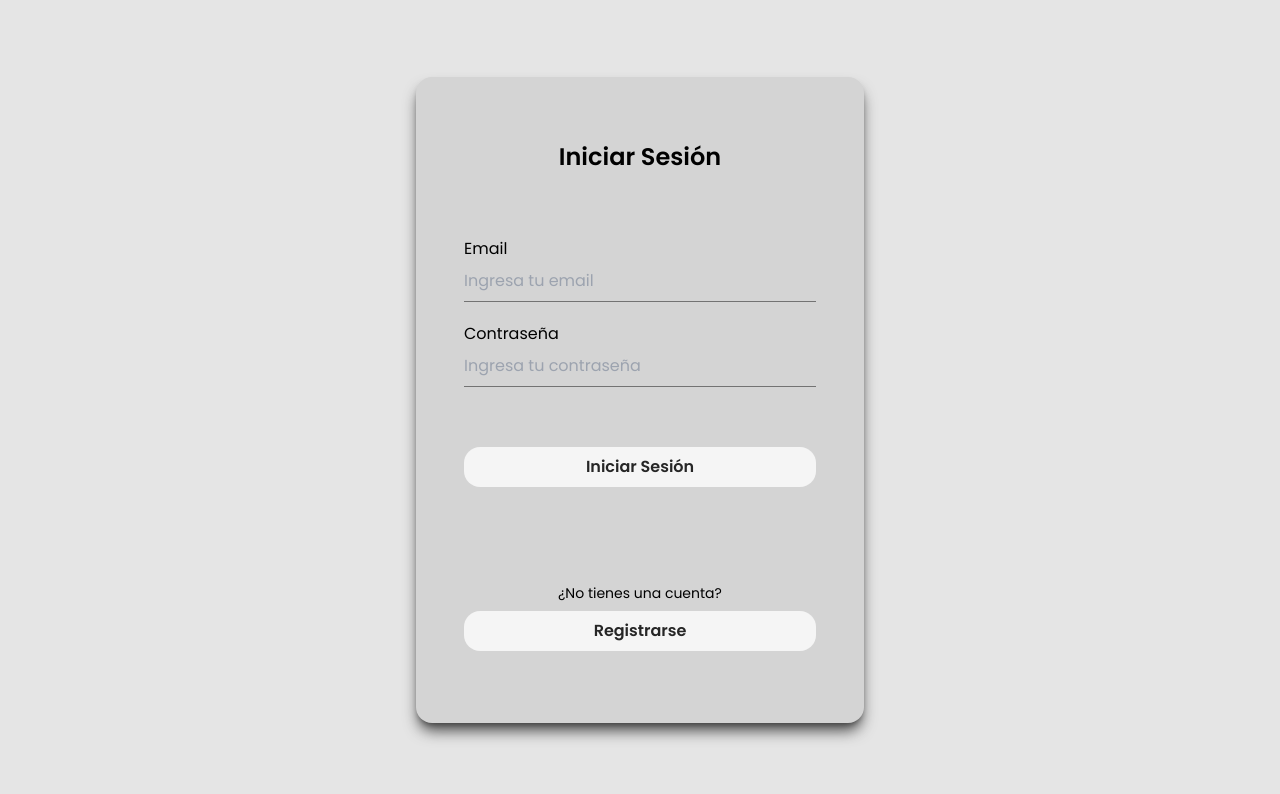
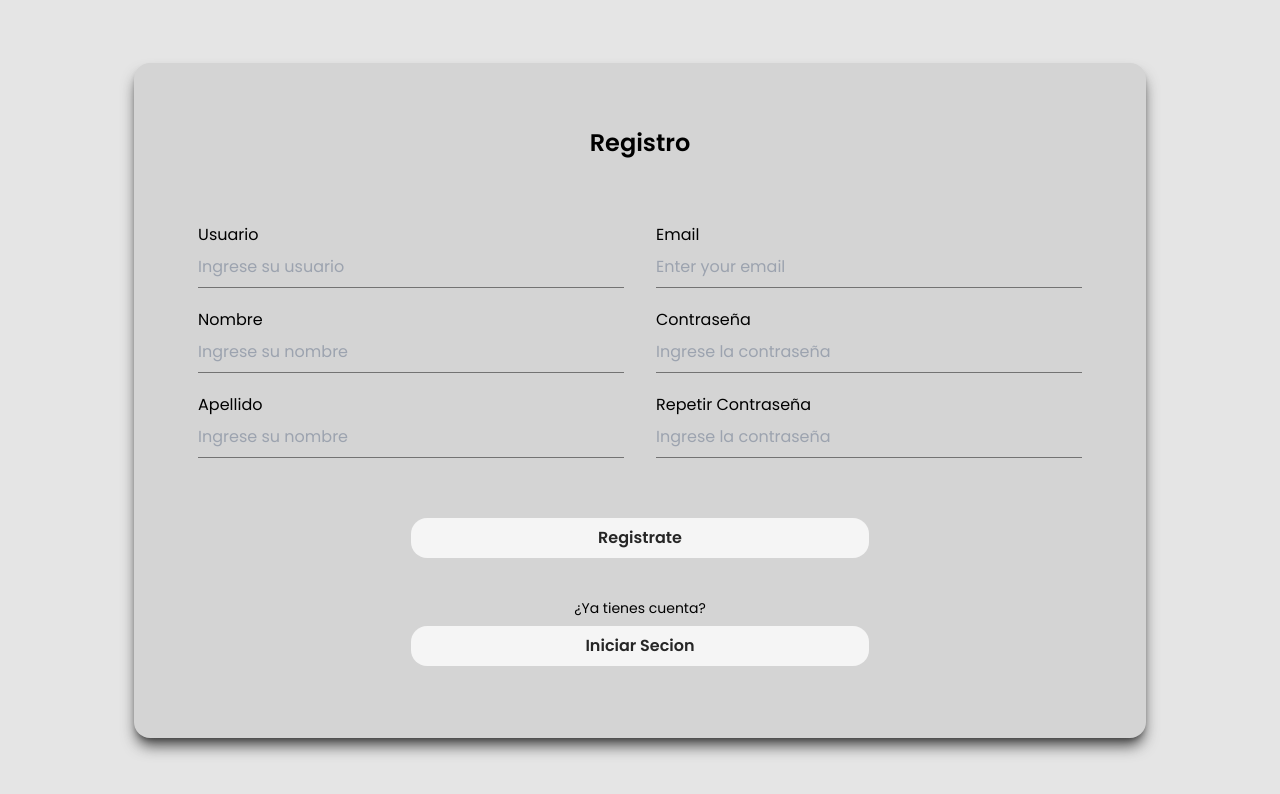
Before and after one commit to lucenstuff/gamer-s-vault, a React (Vite) app: page /register in a window 1280 px wide. Shown: the top 794 px of the page. Built offline with nearby package versions, Linux system fonts and the light colour scheme.

Commit message:
incorpore la pagina del regristro y tambien el enlace de este

```diff
--- a/src/components/LoginModal.jsx
+++ b/src/components/LoginModal.jsx
@@ -83,6 +83,7 @@ const LoginModal = ({ isOpen, onClose }) => {
             </h3>
             <button
               type="submit"
+              onClick={(window.location.href = "/register")}
               className="w-full bg-neutral-100 text-neutral-800 font-semibold rounded-2xl p-2 mb-10"
             >
               Registrarse
--- a/src/components/RegisterModal.jsx
+++ b/src/components/RegisterModal.jsx
@@ -4,6 +4,10 @@ import PropTypes from "prop-types";
 const RegisterModal = () => {
   const [username, setUsername] = useState("");
   const [password, setPassword] = useState("");
+  const [name, setName] = useState("");
+  const [lastname, setLastname] = useState("");
+  const [password2, setPassword2] = useState("");
+  const [email, setEmail] = useState("");
 
   const handleSubmit = (event) => {
     event.preventDefault();
@@ -13,22 +17,68 @@ const RegisterModal = () => {
   return (
     <div>
       <div className="fixed inset-0 z-50 overflow-auto bg-neutral-200 flex ">
-        <div className="relative py-8 px-12 bg-neutral-300 max-w-md m-auto flex-col flex rounded-2xl shadow-neutral-700 shadow-lg ">
+        <div className="relative py-8 px-12 bg-neutral-300 max-w-full m-auto flex-col flex rounded-2xl shadow-neutral-700 shadow-lg ">
           <h2 className="text-2xl font-semibold text-center mb-10 mt-8 pb-6">
-            Iniciar Sesión
+            Registro
           </h2>
-          <form onSubmit={handleSubmit} className="w-full">
+          <form onSubmit={handleSubmit} className="w-full ">
+            <div className="flex flex-col md:flex-row">
+              <div className="flex-1 ml-4 mr-4">
                 <div className="mb-5 ">
-              <label htmlFor="email" className="">
-                Email
+                  <label htmlFor="username" className="">
+                    Usuario
                   </label>
-
                   <input
                     type="text"
-                id="user"
+                    id="username"
                     value={username}
-                placeholder="Ingresa tu email"
+                    placeholder="Ingrese su usuario"
                     onChange={(e) => setUsername(e.target.value)}
+                    className="w-full border-none rounded pt-2 bg-transparent focus:outline-none "
+                  />
+                  <hr className="border-neutral-500 my-2" />
+                </div>
+
+                <div className="mb-5 ">
+                  <label htmlFor="name" className="">
+                    Nombre
+                  </label>
+                  <input
+                    type="text"
+                    id="name"
+                    value={name}
+                    placeholder="Ingrese su nombre"
+                    onChange={(e) => setName(e.target.value)}
+                    className="w-full border-none rounded pt-2 bg-transparent focus:outline-none "
+                  />
+                  <hr className="border-neutral-500 my-2" />
+                </div>
+                <div>
+                  <div className="mb-5 ">
+                    <label htmlFor="lastname" className="">
+                      Apellido
+                    </label>
+                    <input
+                      type="text"
+                      id="lastname"
+                      value={lastname}
+                      placeholder="Ingrese su nombre"
+                      onChange={(e) => setLastname(e.target.value)}
+                      className="w-full border-none rounded pt-2 bg-transparent focus:outline-none "
+                    />
+                    <hr className="border-neutral-500 my-2" />
+                  </div>
+                </div>
+              </div>
+              <div className="flex-1 ml-4 mr-4">
+                <div className="mb-5 ">
+                  <label htmlFor="email">Email</label>
+                  <input
+                    type="text"
+                    id="email"
+                    value={email}
+                    placeholder="Enter your email"
+                    onChange={(e) => setEmail(e.target.value)}
                     className="w-full border-none rounded pt-2 bg-transparent focus:outline-none "
                   />
                   <hr className="border-neutral-500 my-2" />
@@ -39,27 +89,43 @@ const RegisterModal = () => {
                     type="password"
                     id="password"
                     value={password}
-                placeholder="Ingresa tu contraseña"
+                    placeholder="Ingrese la contraseña"
                     onChange={(e) => setPassword(e.target.value)}
                     className="w-full border-none rounded pt-2 bg-transparent focus:outline-none "
                   />
                   <hr className="border-neutral-500 my-2" />
                 </div>
+                <div className="mb-5 ">
+                  <label htmlFor="password2">Repetir Contraseña</label>
+                  <input
+                    type="password"
+                    id="password2"
+                    value={password2}
+                    placeholder="Ingrese la contraseña"
+                    onChange={(e) => setPassword2(e.target.value)}
+                    className="w-full border-none rounded pt-2 bg-transparent focus:outline-none "
+                  />
+                  <hr className="border-neutral-500 my-2" />
+                </div>
+              </div>
+            </div>
+            <div className="flex flex-col justify-center items-center">
               <button
                 type="submit"
-              className="w-full bg-neutral-100 text-neutral-800 font-semibold rounded-2xl p-2 mt-10"
+                className="w-1/2 bg-neutral-100 text-neutral-800 font-semibold rounded-2xl p-2 mt-10"
               >
-              Iniciar Sesión
+                Registrate
               </button>
-            <h3 className="text-center text-sm mt-24 mb-2">
-              ¿No tienes una cuenta?
+              <h3 className="text-center text-sm mt-10 mb-2">
+                ¿Ya tienes cuenta?
               </h3>
               <button
                 type="submit"
-              className="w-full bg-neutral-100 text-neutral-800 font-semibold rounded-2xl p-2 mb-10"
+                className="w-1/2 bg-neutral-100 text-neutral-800 font-semibold rounded-2xl p-2 mb-10"
               >
-              Registrarse
+                Iniciar Secion
               </button>
+            </div>
           </form>
         </div>
       </div>
```
Lines whose indentation alone changed are shown as unchanged.
